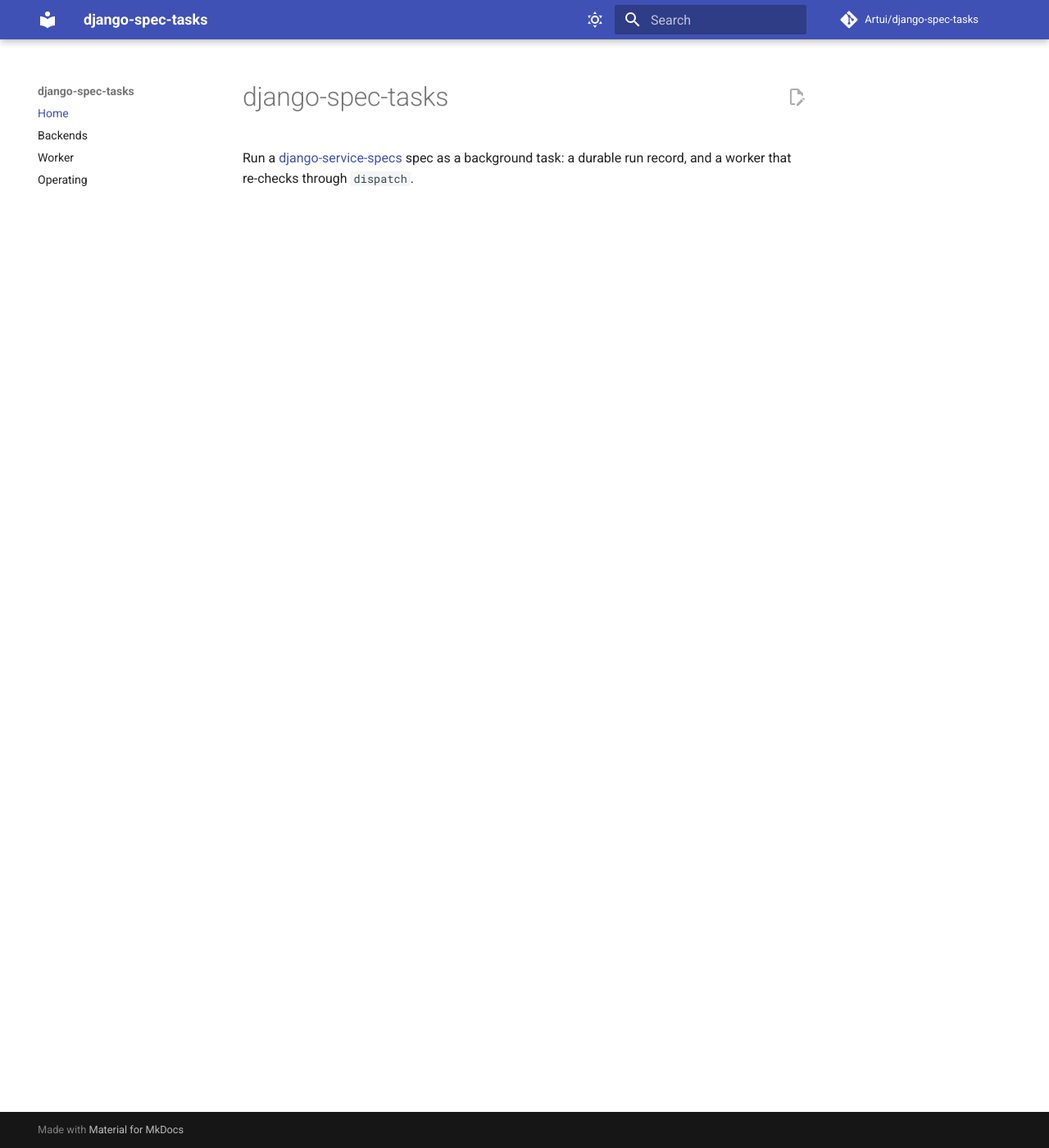
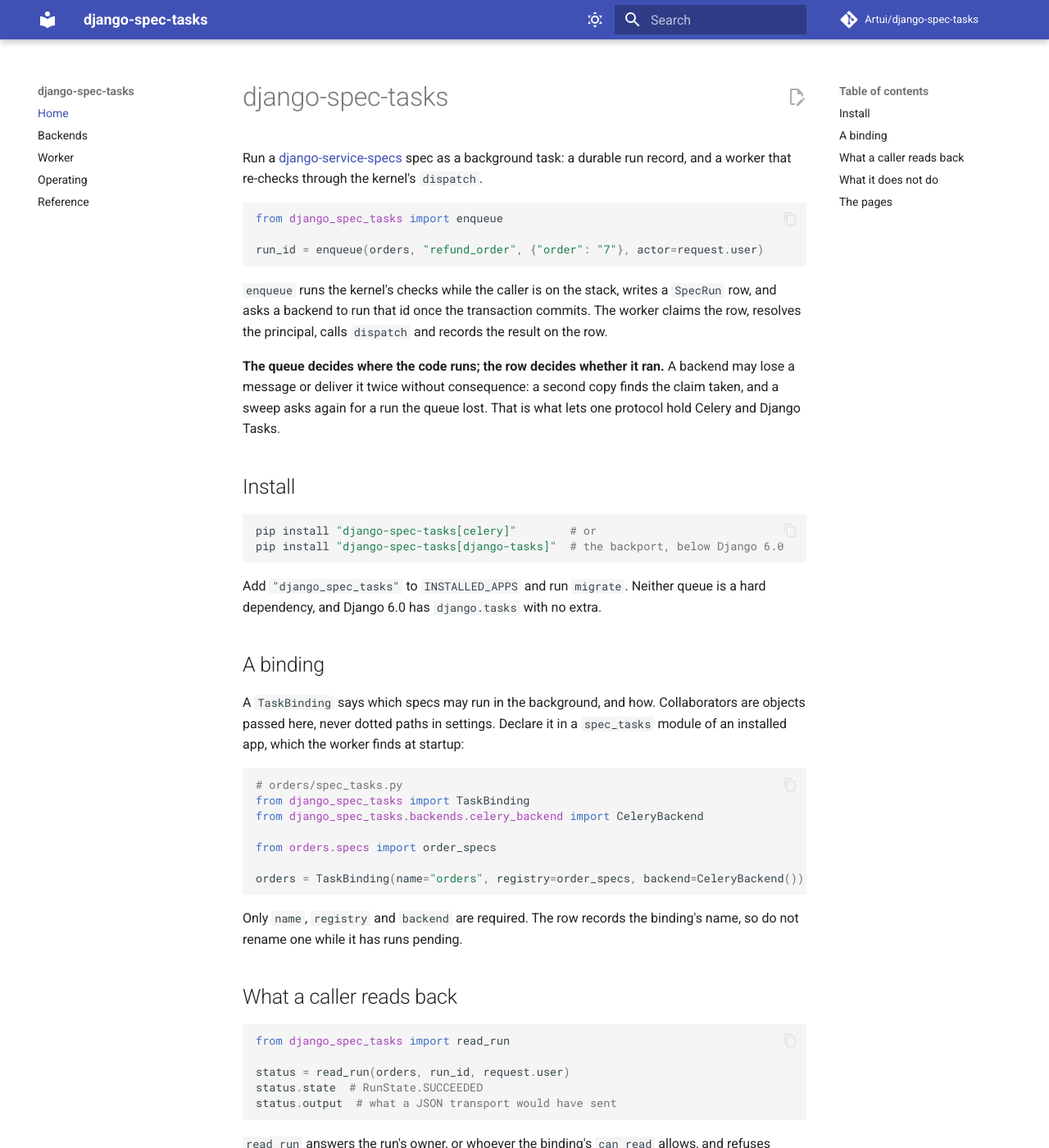
Before and after one commit to Artui/django-spec-tasks, an MkDocs documentation site: the page built from docs/index.md, in a window 1280 px wide and 1400 px high. Shown: the whole window at 82% size. Built offline with MkDocs 1.6.1 and Material for MkDocs 9.7.7, drawn with Linux system fonts in a browser that asks for light colours; comment, search, counter and statistics services are not loaded; some of the changed text lies outside the part shown.

Commit message:
The documentation's home page and API reference
Co-Authored-By: Claude Opus 5.5 <noreply@anthropic.com>

````diff
--- a/docs/index.md
+++ b/docs/index.md
@@ -1,4 +1,73 @@
 # django-spec-tasks
 
 Run a [django-service-specs](https://artui.github.io/django-service-specs/) spec as a background task:
-a durable run record, and a worker that re-checks through `dispatch`.
+a durable run record, and a worker that re-checks through the kernel's `dispatch`.
+
+```python
+from django_spec_tasks import enqueue
+
+run_id = enqueue(orders, "refund_order", {"order": "7"}, actor=request.user)
+```
+
+`enqueue` runs the kernel's checks while the caller is on the stack, writes a `SpecRun` row, and asks a
+backend to run that id once the transaction commits. The worker claims the row, resolves the principal,
+calls `dispatch` and records the result on the row.
+
+**The queue decides where the code runs; the row decides whether it ran.** A backend may lose a message or
+deliver it twice without consequence: a second copy finds the claim taken, and a sweep asks again for a
+run the queue lost. That is what lets one protocol hold Celery and Django Tasks.
+
+## Install
+
+```bash
+pip install "django-spec-tasks[celery]"        # or
+pip install "django-spec-tasks[django-tasks]"  # the backport, below Django 6.0
+```
+
+Add `"django_spec_tasks"` to `INSTALLED_APPS` and run `migrate`. Neither queue is a hard dependency, and
+Django 6.0 has `django.tasks` with no extra.
+
+## A binding
+
+A `TaskBinding` says which specs may run in the background, and how. Collaborators are objects passed here,
+never dotted paths in settings. Declare it in a `spec_tasks` module of an installed app, which the worker
+finds at startup:
+
+```python
+# orders/spec_tasks.py
+from django_spec_tasks import TaskBinding
+from django_spec_tasks.backends.celery_backend import CeleryBackend
+
+from orders.specs import order_specs
+
+orders = TaskBinding(name="orders", registry=order_specs, backend=CeleryBackend())
+```
+
+Only `name`, `registry` and `backend` are required. The row records the binding's name, so do not rename one
+while it has runs pending.
+
+## What a caller reads back
+
+```python
+from django_spec_tasks import read_run
+
+status = read_run(orders, run_id, request.user)
+status.state  # RunState.SUCCEEDED
+status.output  # what a JSON transport would have sent
+```
+
+`read_run` answers the run's owner, or whoever the binding's `can_read` allows, and refuses everyone else
+with one `NotPermitted`, whether or not the id exists. A run ends in one state, and a refusal is never a
+failure: the [worker page](worker.md) has the table.
+
+## What it does not do
+
+It is not a queue, a scheduler or a result store. The project owns its workers, its queues and the schedule
+that runs the sweep. There is no generic `@task` decorator, no retry policy, and no chaining or fan-out.
+
+## The pages
+
+- [Backends](backends.md): enqueueing, and choosing where a run executes.
+- [Worker](worker.md): the claim, the transaction, each ending, progress and the seams.
+- [Operating](operating.md): the sweep, reading a run, pruning, the admin.
+- [Reference](reference.md): every public name.
--- a/mkdocs.yml
+++ b/mkdocs.yml
@@ -81,3 +81,4 @@ nav:
   - Backends: backends.md
   - Worker: worker.md
   - Operating: operating.md
+  - Reference: reference.md
````
Also changed, not shown: README.md (+17 -1 lines), docs/operating.md (+3 -13 lines), docs/reference.md (added, +62 -0 lines).
